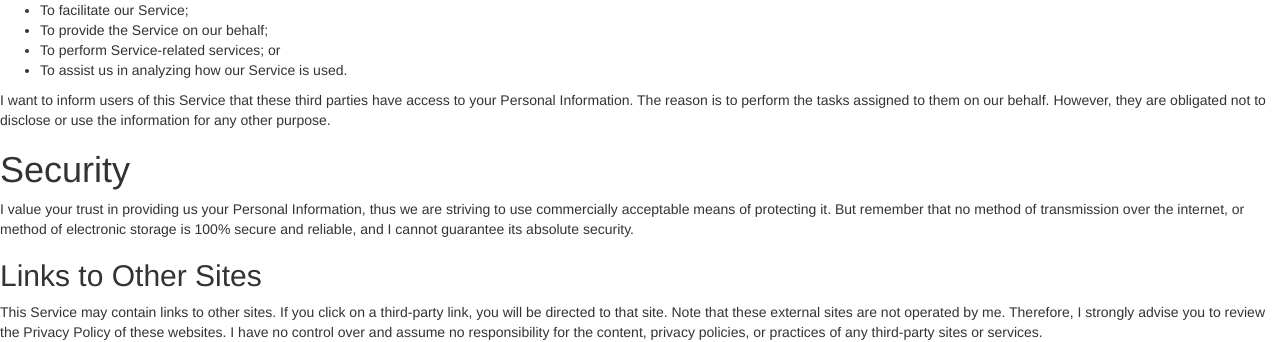
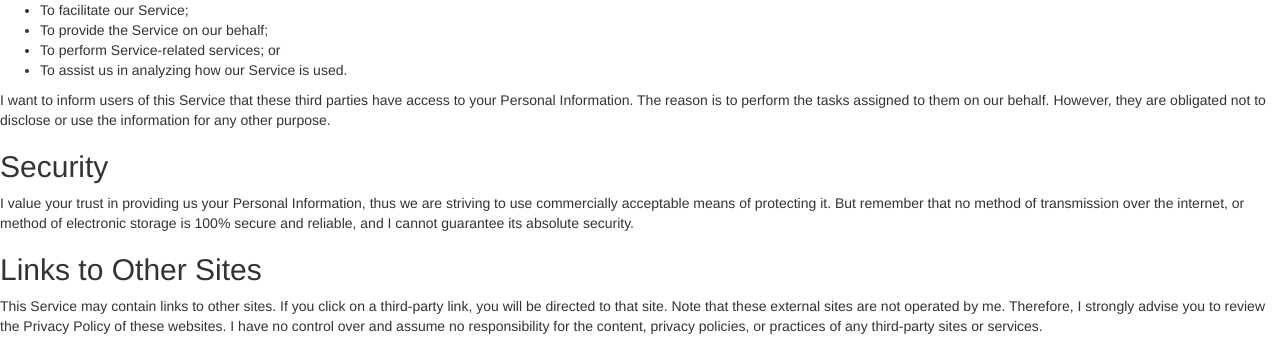
Before and after one commit to gustavohb/gustavohb.github.io, a plain HTML site: page chess-puzzle/privacy-policy.html in a window 1280 px wide. Shown: the part 622-964 px from the top of the page. Drawn offline with nearby package versions, Linux system fonts and the light colour scheme.

Commit message:
Update privacy-policy.html

```diff
--- a/chess-puzzle/privacy-policy.html
+++ b/chess-puzzle/privacy-policy.html
@@ -89,7 +89,7 @@ This Service does not use these “cookies” explicitly. However, the app may u
 
      <section>
 
-      <h1 id="security">Security</h1>
+      <h2 id="security">Security</h2>
 
 I value your trust in providing us your Personal Information, thus we are striving to use commercially acceptable means of protecting it. But remember that no method of transmission over the internet, or method of electronic storage is 100% secure and reliable, and I cannot guarantee its absolute security.
 
```
